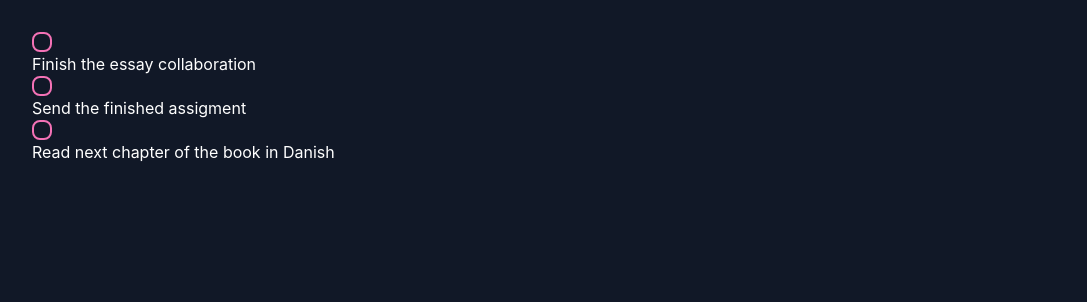
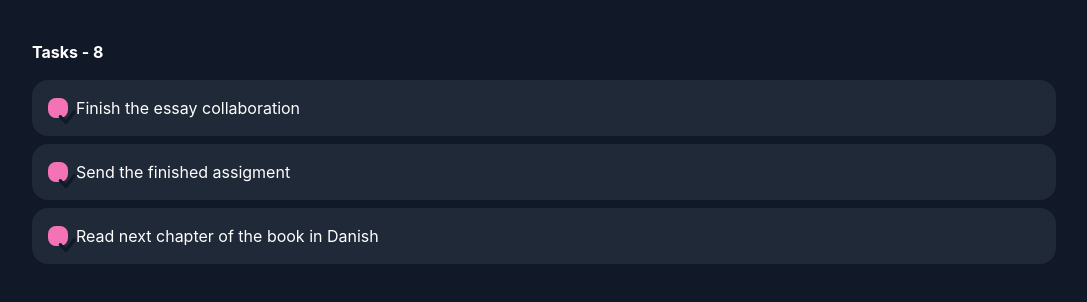
Before and after one commit to Ebazhanov/school-todo-list-tailwindcss, a React (Create React App) app: page / in a window 1280 px wide. Shown: the top 302 px of the page, without its empty margins (96-1183 px from the left). Built offline with nearby package versions, Linux system fonts and the light colour scheme.

Commit message:
styling next part

```diff
--- a/src/сomponents/Home.tsx
+++ b/src/сomponents/Home.tsx
@@ -1,29 +1,47 @@
-import React from "react";
+import React, { useState } from "react";
 import TodoItem from "./item/TodoItem";
 
 const data = [
   {
     id: 1,
     title: "Finish the essay collaboration",
-    isCompleted: false,
+    isCompleted: true,
   },
   {
     id: 2,
     title: "Send the finished assigment",
-    isCompleted: false,
+    isCompleted: true,
   },
   {
     id: 3,
     title: "Read next chapter of the book in Danish",
-    isCompleted: false,
+    isCompleted: true,
   },
 ];
 
+interface Item {
+  id: number;
+  title: string;
+  isCompleted: boolean;
+}
+
 export const Home = () => {
+  const [todos, setTodos] = useState<Item[]>(data);
+
+  const changeTodo = (id: any) => {
+    const items = [...todos];
+    items[items.findIndex((i) => i.id === id)].isCompleted =
+      !items[items.findIndex((i) => i.id === id)].isCompleted;
+    setTodos(items);
+  };
+
+  console.log(todos);
+
   return (
     <div className="w-4/5 mx-auto text-white">
+      <h1 className="mb-4 font-bold text-l">Tasks - 8</h1>
       {data.map((todo) => (
-        <TodoItem key={todo.id} todo={todo} />
+        <TodoItem key={todo.id} todo={todo} changeTodo={changeTodo} />
       ))}
     </div>
   );
--- a/src/сomponents/item/Check.tsx
+++ b/src/сomponents/item/Check.tsx
@@ -2,8 +2,13 @@ import React from "react";
 import { BsCheck } from "react-icons/bs";
 
 export const Check = ({ isCompleted }: any) => {
+  console.log(isCompleted);
   return (
-    <div className="w-5 h-5 border-2 border-pink-400 rounded-lg">
+    <div
+      className={`w-5 h-5 mr-2 border-2 ${
+        isCompleted ? "bg-pink-400" : ""
+      } border-pink-400 rounded-lg`}
+    >
       {isCompleted && <BsCheck size={34} className="text-gray-900" />}
     </div>
   );
--- a/src/сomponents/item/TodoItem.tsx
+++ b/src/сomponents/item/TodoItem.tsx
@@ -1,12 +1,15 @@
 import React from "react";
 import { Check } from "./Check";
 
-const TodoItem = ({ todo }: any) => {
+const TodoItem = ({ todo, changeTodo }: any) => {
   return (
-    <div>
-      <Check />
+    <button
+      className="flex items-center w-full p-4 mb-2 bg-gray-800 rounded-2xl"
+      onClick={() => changeTodo(todo.id)}
+    >
+      <Check isCompleted={todo.isCompleted} />
       {todo.title}
-    </div>
+    </button>
   );
 };
 
--- a/src/сomponents/layout/Layout.tsx
+++ b/src/сomponents/layout/Layout.tsx
@@ -1,5 +1,5 @@
 import React from "react";
 
 export const Layout = ({ children }: any) => {
-  return <div className="h-screen py-8 bg-gray-900">{children}</div>;
+  return <div className="h-screen py-10 bg-gray-900">{children}</div>;
 };
```
Also changed, not shown: 1 other file (tests, documents, lock files or other folders).
